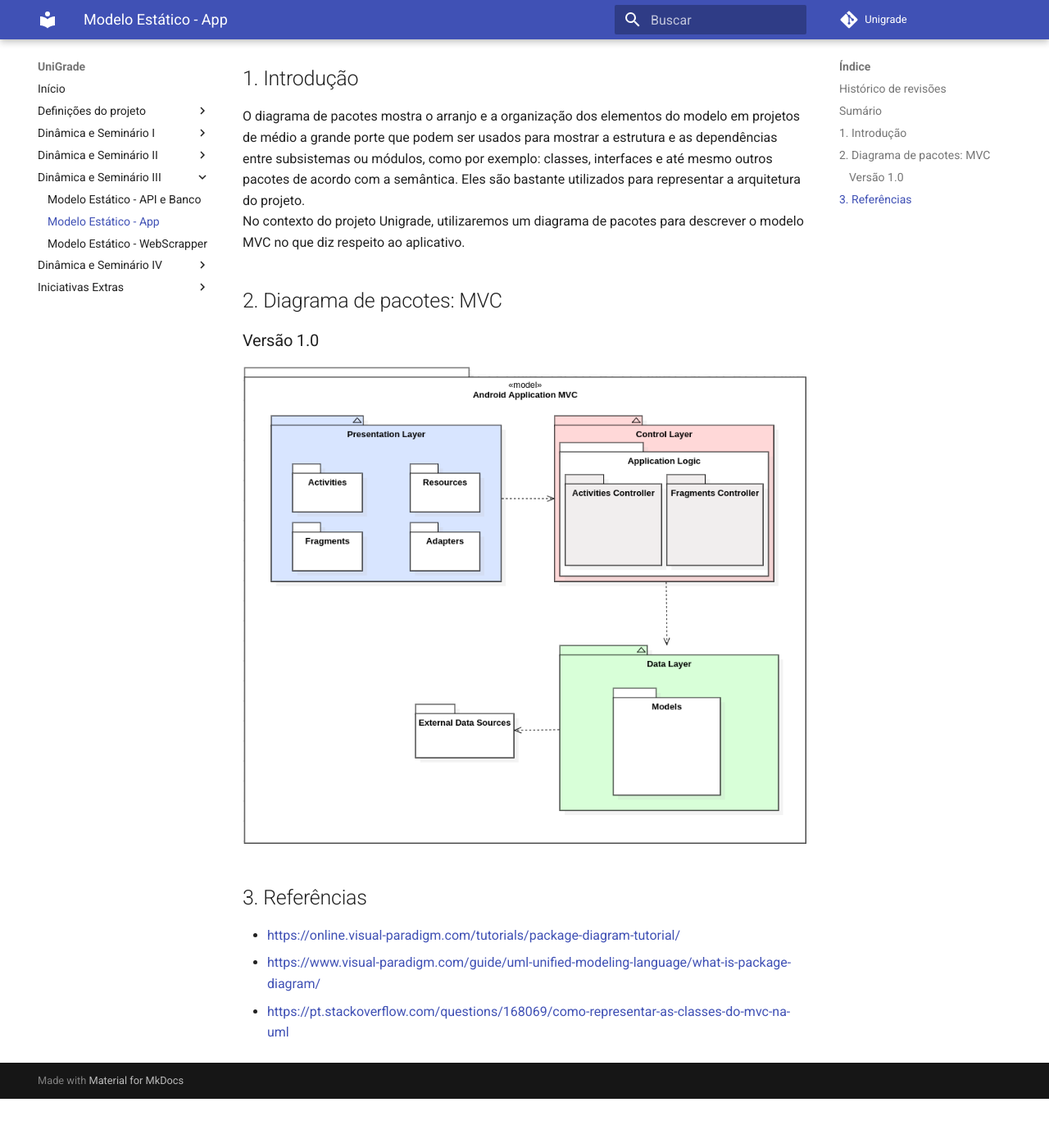
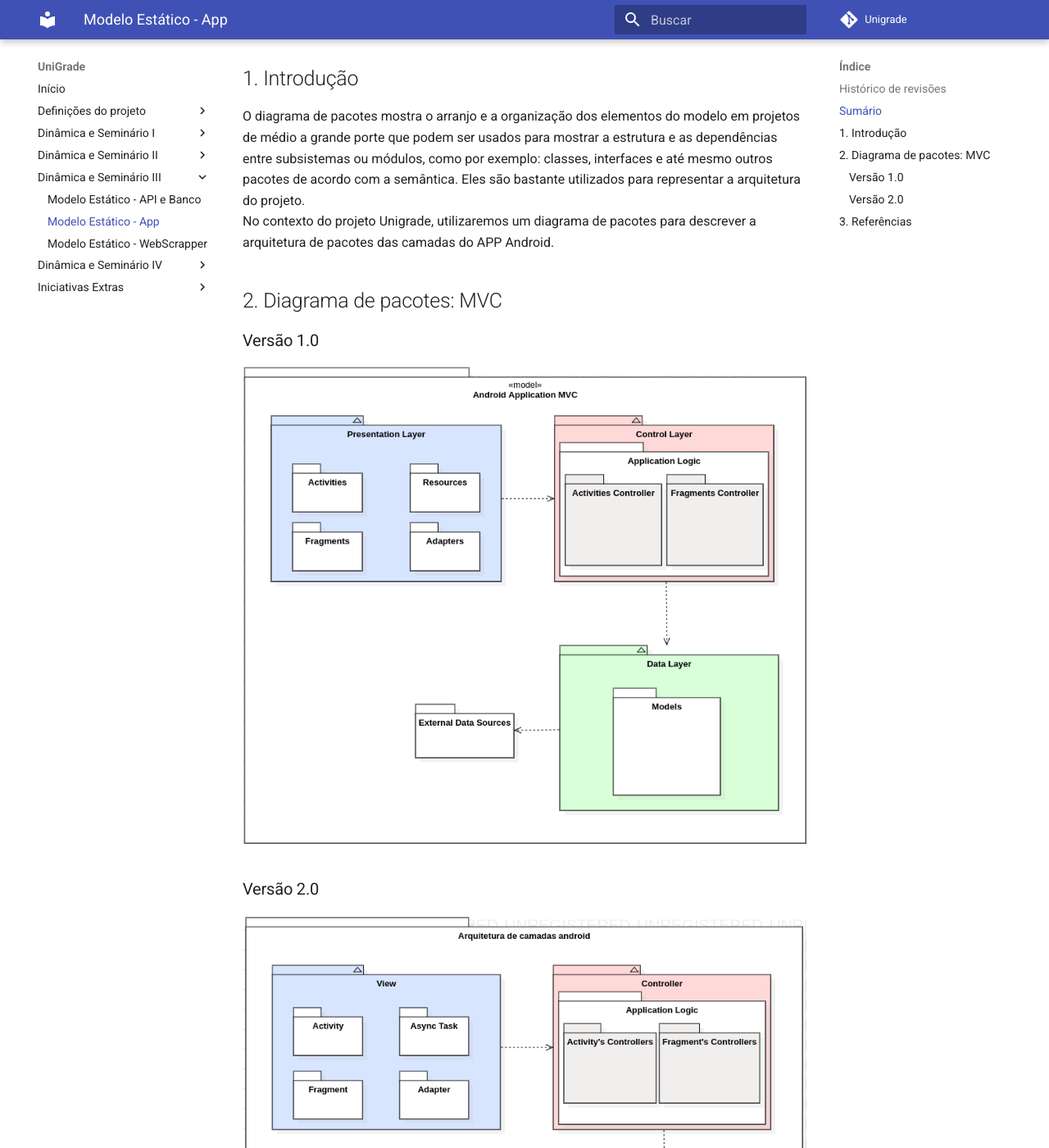
Before and after one commit to ads-unigrade-2019-1/Wiki, an MkDocs documentation site: the page built from docs/dinamica03/app.md, in a window 1280 px wide and 1400 px high, scrolled down 513 px. Shown: the whole window at 82% size. Built offline with MkDocs 1.6.1 and Material for MkDocs 9.7.7, drawn with Linux system fonts in a browser that asks for light colours; before the commit the page ends 1853 px from its top, so only the background shows below that.

Commit message:
Updated app packagem diagram

```diff
--- a/docs/dinamica03/app.md
+++ b/docs/dinamica03/app.md
@@ -15,13 +15,17 @@
 
 ## 1. Introdução
 O diagrama de pacotes mostra o arranjo e a organização dos elementos do modelo em projetos de médio a grande porte que podem ser usados para mostrar a estrutura e as dependências entre subsistemas ou módulos, como por exemplo: classes, interfaces e até mesmo outros pacotes de acordo com a semântica. Eles são bastante utilizados para representar a arquitetura do projeto.<br>
-No contexto do projeto Unigrade, utilizaremos um diagrama de pacotes para descrever o modelo MVC no que diz respeito ao aplicativo.
+No contexto do projeto Unigrade, utilizaremos um diagrama de pacotes para descrever a arquitetura de pacotes das camadas do APP Android.
 
 ## 2. Diagrama de pacotes: MVC
 ###Versão 1.0
 
 ![pacotes](img/app_diagramadepacotes.png)
 
+###Versão 2.0
+
+![pacotes2](img/app_diagramadepacotes2.png)
+
 ## 3. Referências
 * <https://online.visual-paradigm.com/tutorials/package-diagram-tutorial/> <br>
 * <https://www.visual-paradigm.com/guide/uml-unified-modeling-language/what-is-package-diagram/> <br>
```
Also changed, not shown: docs/dinamica03/img/app_diagramadepacotes2.png (added).
